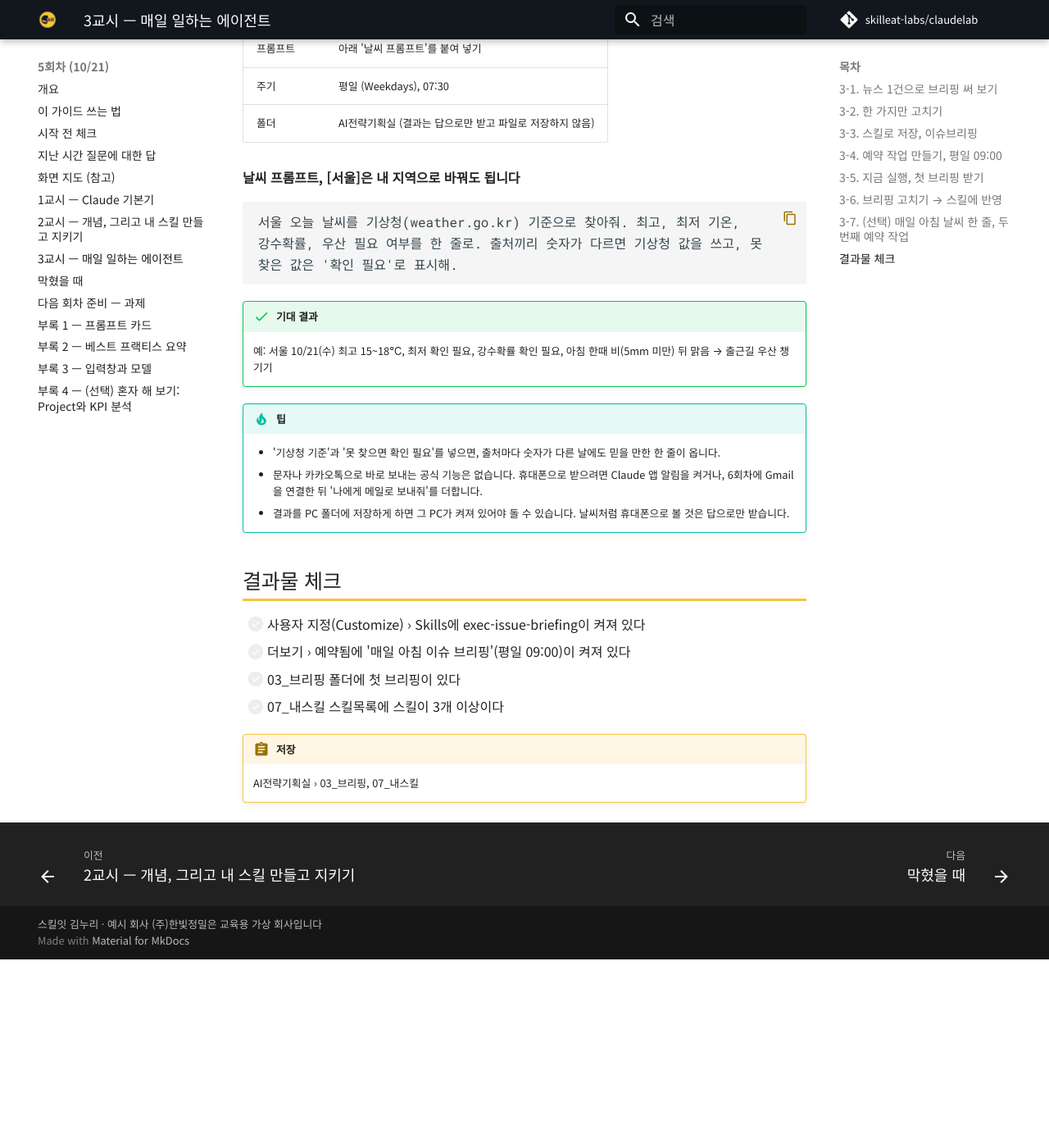
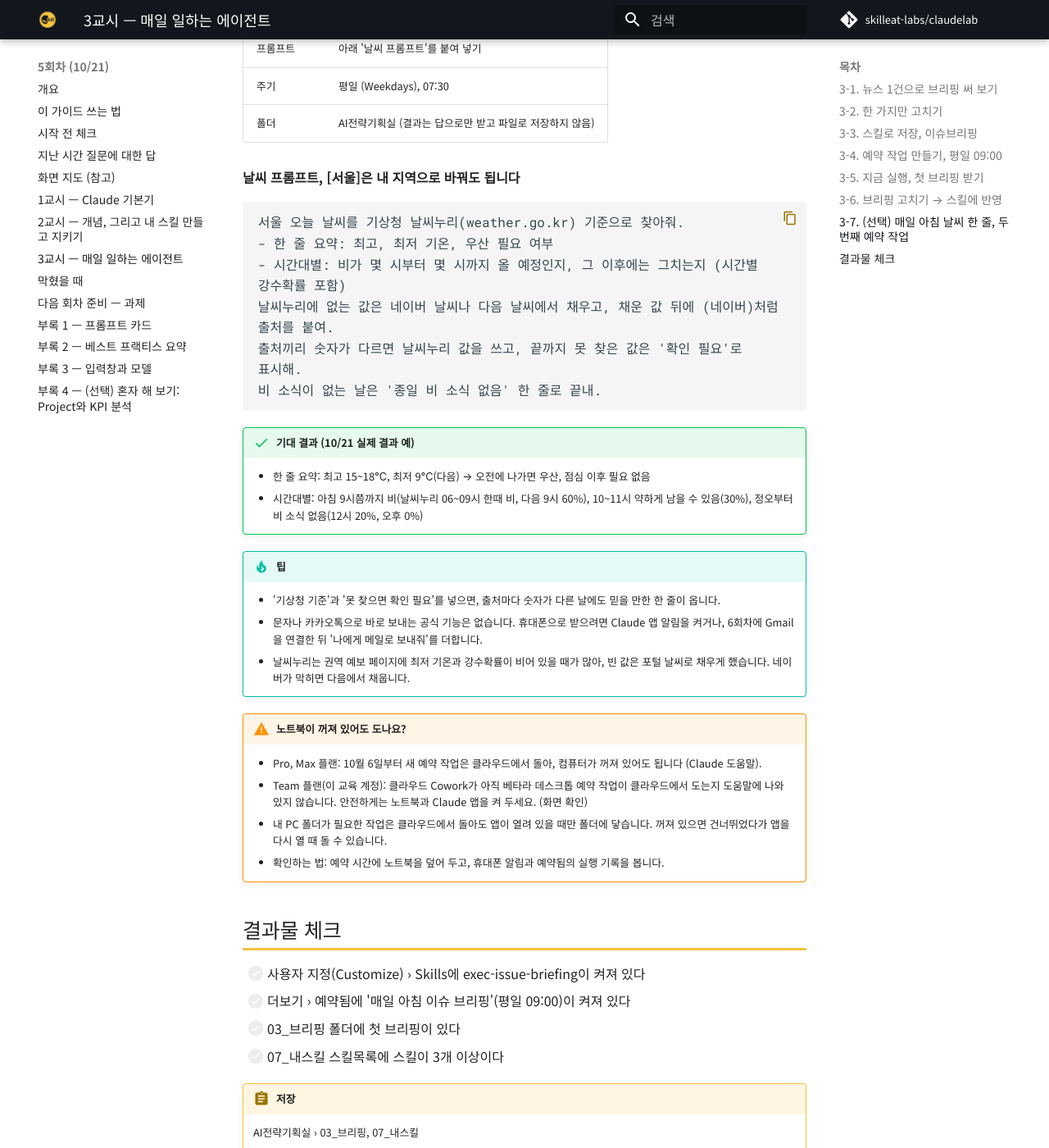
Before and after one commit to skilleat-labs/claudelab, an MkDocs documentation site: the page built from docs/day5/07.md, in a window 1280 px wide and 1400 px high, scrolled down 4727 px. Shown: the whole window at 82% size. Built offline with MkDocs 1.6.1 and Material for MkDocs 9.7.7, drawn with Linux system fonts in a browser that asks for light colours; comment, search, counter and statistics services are not loaded; before the commit the page ends 5897 px from its top, so only the background shows below that.

Commit message:
5회차 3-7: 시간대별 날씨 프롬프트, 실제 결과 예, 노트북이 꺼져 있을 때 안내
Co-Authored-By: Claude Opus 5.5 <noreply@anthropic.com>

````diff
--- a/docs/day5/07.md
+++ b/docs/day5/07.md
@@ -157,16 +157,28 @@
 **날씨 프롬프트, [서울]은 내 지역으로 바꿔도 됩니다**
 
 ```text
-서울 오늘 날씨를 기상청(weather.go.kr) 기준으로 찾아줘. 최고, 최저 기온, 강수확률, 우산 필요 여부를 한 줄로. 출처끼리 숫자가 다르면 기상청 값을 쓰고, 못 찾은 값은 '확인 필요'로 표시해.
+서울 오늘 날씨를 기상청 날씨누리(weather.go.kr) 기준으로 찾아줘.
+- 한 줄 요약: 최고, 최저 기온, 우산 필요 여부
+- 시간대별: 비가 몇 시부터 몇 시까지 올 예정인지, 그 이후에는 그치는지 (시간별 강수확률 포함)
+날씨누리에 없는 값은 네이버 날씨나 다음 날씨에서 채우고, 채운 값 뒤에 (네이버)처럼 출처를 붙여.
+출처끼리 숫자가 다르면 날씨누리 값을 쓰고, 끝까지 못 찾은 값은 '확인 필요'로 표시해.
+비 소식이 없는 날은 '종일 비 소식 없음' 한 줄로 끝내.
 ```
 
-!!! success "기대 결과"
-    예: 서울 10/21(수) 최고 15~18℃, 최저 확인 필요, 강수확률 확인 필요, 아침 한때 비(5mm 미만) 뒤 맑음 → 출근길 우산 챙기기
+!!! success "기대 결과 (10/21 실제 결과 예)"
+    - 한 줄 요약: 최고 15~18℃, 최저 9℃(다음) → 오전에 나가면 우산, 점심 이후 필요 없음
+    - 시간대별: 아침 9시쯤까지 비(날씨누리 06~09시 한때 비, 다음 9시 60%), 10~11시 약하게 남을 수 있음(30%), 정오부터 비 소식 없음(12시 20%, 오후 0%)
 
 !!! tip "팁"
     - '기상청 기준'과 '못 찾으면 확인 필요'를 넣으면, 출처마다 숫자가 다른 날에도 믿을 만한 한 줄이 옵니다.
     - 문자나 카카오톡으로 바로 보내는 공식 기능은 없습니다. 휴대폰으로 받으려면 Claude 앱 알림을 켜거나, 6회차에 Gmail을 연결한 뒤 '나에게 메일로 보내줘'를 더합니다.
-    - 결과를 PC 폴더에 저장하게 하면 그 PC가 켜져 있어야 돌 수 있습니다. 날씨처럼 휴대폰으로 볼 것은 답으로만 받습니다.
+    - 날씨누리는 권역 예보 페이지에 최저 기온과 강수확률이 비어 있을 때가 많아, 빈 값은 포털 날씨로 채우게 했습니다. 네이버가 막히면 다음에서 채웁니다.
+
+!!! warning "노트북이 꺼져 있어도 도나요?"
+    - Pro, Max 플랜: 10월 6일부터 새 예약 작업은 클라우드에서 돌아, 컴퓨터가 꺼져 있어도 됩니다 (Claude 도움말).
+    - Team 플랜(이 교육 계정): 클라우드 Cowork가 아직 베타라 데스크톱 예약 작업이 클라우드에서 도는지 도움말에 나와 있지 않습니다. 안전하게는 노트북과 Claude 앱을 켜 두세요. (화면 확인)
+    - 내 PC 폴더가 필요한 작업은 클라우드에서 돌아도 앱이 열려 있을 때만 폴더에 닿습니다. 꺼져 있으면 건너뛰었다가 앱을 다시 열 때 돌 수 있습니다.
+    - 확인하는 법: 예약 시간에 노트북을 덮어 두고, 휴대폰 알림과 예약됨의 실행 기록을 봅니다.
 
 ## 결과물 체크
 
````
Also changed, not shown: docs/day5/10.md (+1 -1 lines).
